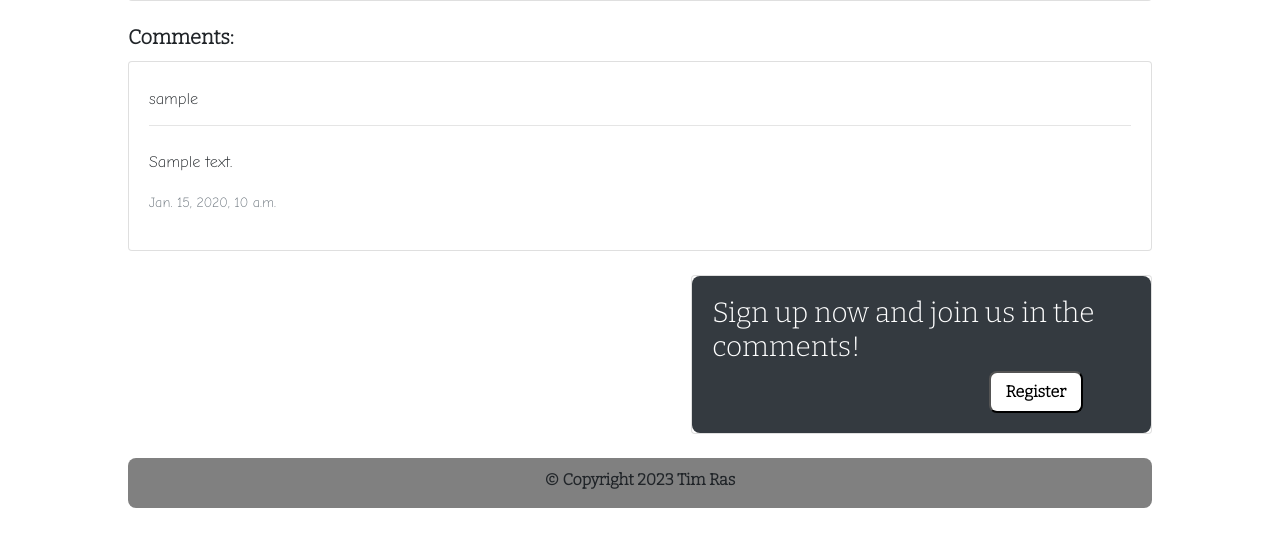
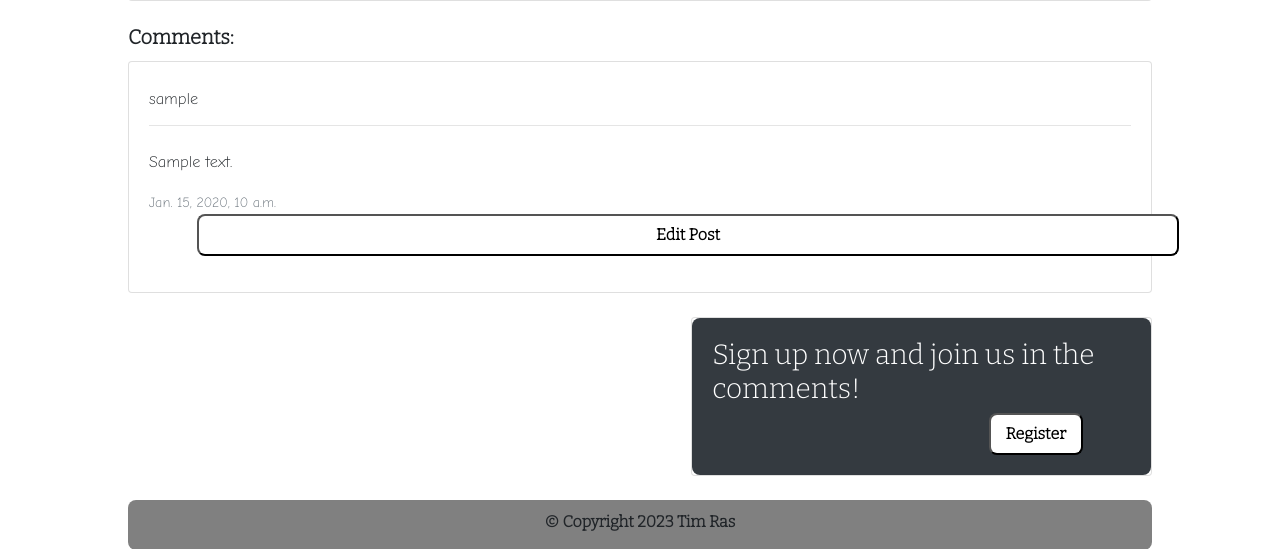
Before and after one commit to TimRas/Mynterest, a Django app: a page that uses content/templates/post_detail.html in a window 1280 px wide. Shown: the part 359-908 px from the top of the page. Before the commit the page ends 867 px from the top, so only its background shows below. Run offline with Django 3.2, Linux system fonts and the light colour scheme; tables that the repository leaves empty hold one stand-in row (values such as "Sample post"); some libraries are stand-ins or nearby versions.

Commit message:
Working on EditComment view

```diff
--- a/content/models.py
+++ b/content/models.py
@@ -59,6 +59,11 @@ class Comment(models.Model):
     def __str__(self):
         return str(self.title)
 
+    def save(self, *args, **kwargs):
+        if not self.id:
+            self.slug = slugify(self.post)
+        super(Comment, self).save(*args, **kwargs)
+
 
     def __str__(self):
         return f'Comment {self.body} by {self.author}'
--- a/content/templates/post_detail.html
+++ b/content/templates/post_detail.html
@@ -50,6 +50,9 @@
                                     <p class="mt-4">{{ comment.body|safe }}</p>
                                     <small class="text-muted">
                                         {{ comment.created_date }}</small>
+                                    <button class="col button post-button">
+                                        <a href="{% url 'edit_comment' slug=post.slug topic=post.topic.slug %}">Edit Post</a>
+                                    </button>
                                 </div>
                             </li>
                         </ul>
--- a/content/templates/posts.html
+++ b/content/templates/posts.html
@@ -28,6 +28,9 @@
                         <button class="col button post-button">
                             <a href="{% url 'post_detail' slug=post.slug %}">View post details</a>
                         </button>
+                        <button class="col button post-button">
+                            <a href="{% url 'edit_post' slug=post.slug %}">Edit Post</a>
+                        </button>
                     </div>
                 </div>
             </div>
--- a/content/urls.py
+++ b/content/urls.py
@@ -5,5 +5,7 @@ urlpatterns = [
     path('', views.TopicList.as_view(), name='home'),
     path('posts/<str:topic>', views.PostList.as_view(), name='posts'),
     path('posts/<slug:slug>/', views.PostDetail.as_view(), name='post_detail'),
+    path('edit_post/<str:topic>/<slug:slug>/', views.EditPost.as_view(), name='edit_post'),
+    path('edit_comment/<str:topic>/<slug:slug>,', views.EditComment.as_view(), name='edit_comment'),
     path('like/<slug:slug>', views.PostLike.as_view(), name='post_like'),
 ]
--- a/content/views.py
+++ b/content/views.py
@@ -56,6 +56,7 @@ class PostList(View):
 
     def get(self, request, topic, *args, **kwargs):
         queryset = Post.objects.all()
+        topic = self.kwargs['topic']
         posts = queryset.filter(topic__slug=topic)
         post_form = PostForm()
 
@@ -66,6 +67,7 @@ class PostList(View):
                 "posts": posts,
                 'posted': False,
                 "post_form": post_form,
+                "topic": topic,
 
             },
         )
@@ -103,6 +105,23 @@ class PostList(View):
 
         },
     )
+
+    # def edit_post(self, request, slug, topic):
+
+    #     queryset = Post.objects.all()
+    #     topic = self.kwargs['topic']
+    #     post = get_object_or_404(queryset, slug=slug, topic__slug=topic)
+
+    #     post_form = PostForm(instance=post)
+
+    #     return render(
+    #         request,
+    #         "edit_post.html",
+    #         {
+    #             "post_form": post_form,
+    #         },
+    #     )
+
 
 
 
@@ -161,6 +180,42 @@ class PostDetail(View):
         )
 
 
+class EditPost(View):
+    def get(self, request, slug, *args, **kwargs):
+        topic = kwargs['topic']
+        post = get_object_or_404(Post, slug=slug, topic__slug=topic)
+        post_form = PostForm(instance=post)
+        return render(request, "edit_post.html", {"post_form": post_form})
+
+
+class EditComment(View):
+    def get(self, request, slug, *args, **kwargs):
+        slug = kwargs['slug']
+        comment = get_object_or_404(Comment, post=slug)
+        comment_form = CommentForm(instance=comment)
+
+        return render(request, "edit_comment.html", {"comment_form": comment_form})
+
+    def post(self, request, slug, *args, **kwargs):
+        slug = kwargs['slug']
+        comment = get_object_or_404(Comment, post=slug)
+        comment_form = CommentForm(data=request.POST)
+
+        if comment_form.is_valid():
+            comment_form.instance.email = request.user.email
+            comment_form.instance.name = request.user.username
+            comment = comment_form.save(commit=False)
+            comment.post = post
+            comment.author = request.user
+            comment.save()
+            messages.success(request, 'Your comment was successfully submitted!')
+        else:
+            comment_form = CommentForm()
+
+        return render(request, "edit_comment.html", {"comment_form": comment_form})
+
+
+
 class PostLike(View):
 
     def post(self, request, slug, *args, **kwargs):
```
Also changed, not shown: content/templates/edit_comment.html (added, +32 -0 lines), content/templates/edit_post.html (added, +32 -0 lines).
